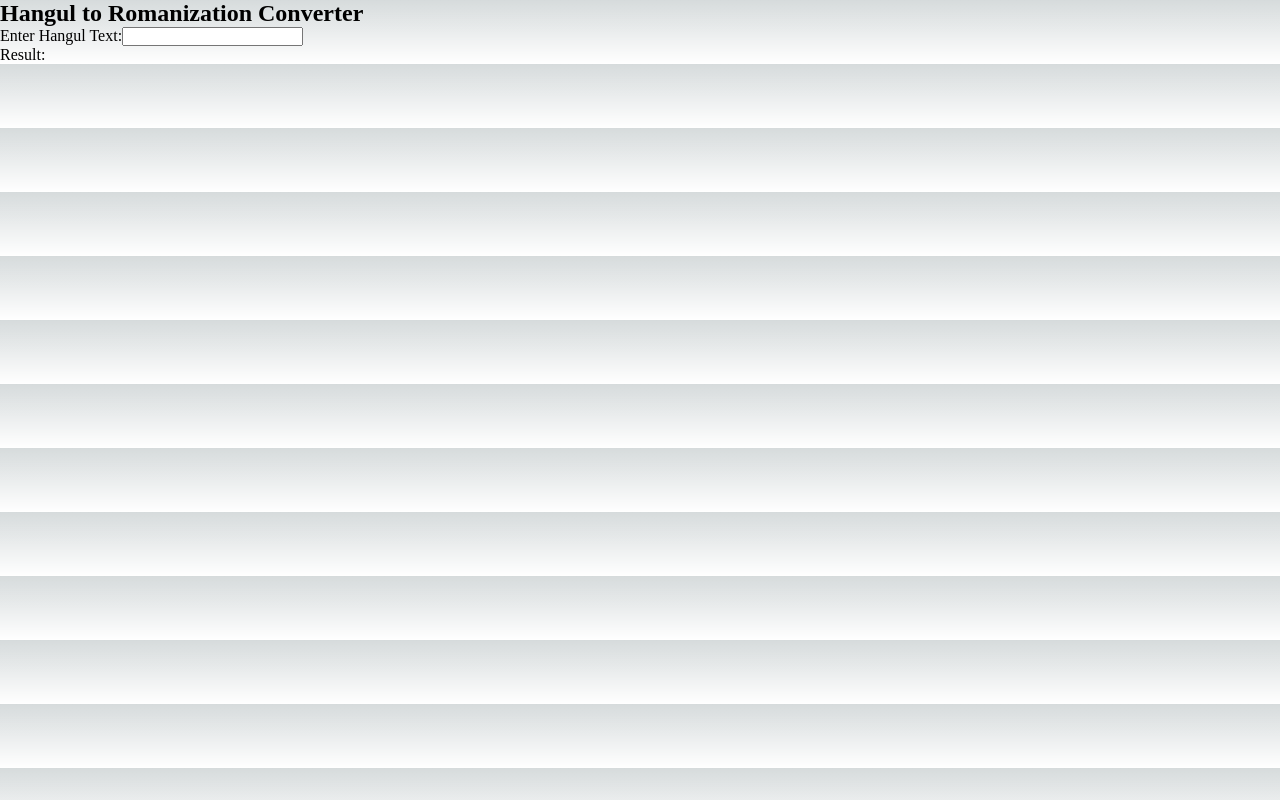
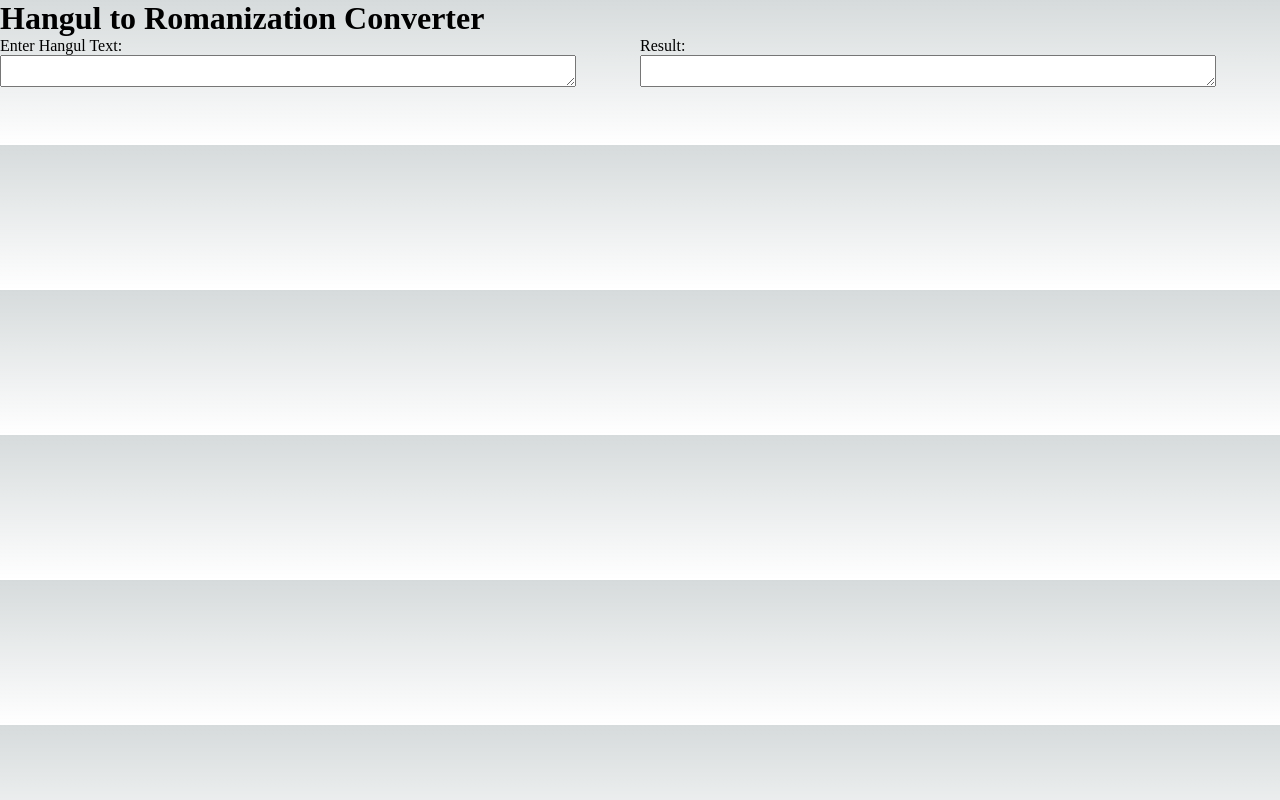
Before and after one commit to See2et/ha2la, a Next.js app: page /components/HangulToRomanization in a window 1280 px wide. Built offline with nearby package versions, Linux system fonts and the light colour scheme.

Commit message:
about css

```diff
--- a/package.json
+++ b/package.json
@@ -9,6 +9,7 @@
     "lint": "next lint"
   },
   "dependencies": {
+    "@emotion/babel-plugin": "^11.10.6",
     "@emotion/react": "^11.10.6",
     "@next/font": "13.2.4",
     "@types/node": "18.15.7",
--- a/src/pages/components/HangulToRomanization.tsx
+++ b/src/pages/components/HangulToRomanization.tsx
@@ -23,18 +23,42 @@ function HangulToRomanization() {
 
   return (
     <div>
-      <h2>Hangul to Romanization Converter</h2>
-      <div>
-        <label>
-          Enter Hangul Text:
-          <input
-            type="text"
-            value={hangulText}
-            onChange={handleChange} />
-        </label>
-      </div>
-      <div>
-        <p>Result: {romanizedText}</p>
+      <h1>Hangul to Romanization Converter</h1>
+      <div style={{
+        display: "grid",
+        gridTemplateColumns: "repeat(2, 1fr)",
+        gridTemplateRows: "repeat(2, 1fr)",
+      }}>
+        <div style={{
+          gridColumn: "1",
+          gridRowStart: "1",
+          gridRowEnd: "2",
+        }}>
+          <label>
+            <p style={{ gridRow: "1" }}>Enter Hangul Text:</p>
+            <textarea
+              style={{
+                gridRow: "2",
+                width: "90%",
+              }}
+              value={hangulText}
+              onChange={() => handleChange} />
+          </label>
+        </div>
+        <div style={{
+          gridColumn: "2",
+          gridRowStart: "1",
+          gridRowEnd: "2",
+        }}>
+          <p style={{ gridRow: "1" }}>Result: </p>
+          <textarea
+            style={{
+              gridRow: "2",
+              width: "90%",
+            }}
+            value={romanizedText}
+            readOnly />
+        </div>
       </div>
     </div>
   );
```
Also changed, not shown: src/pages/index.tsx (+10 -12 lines).
